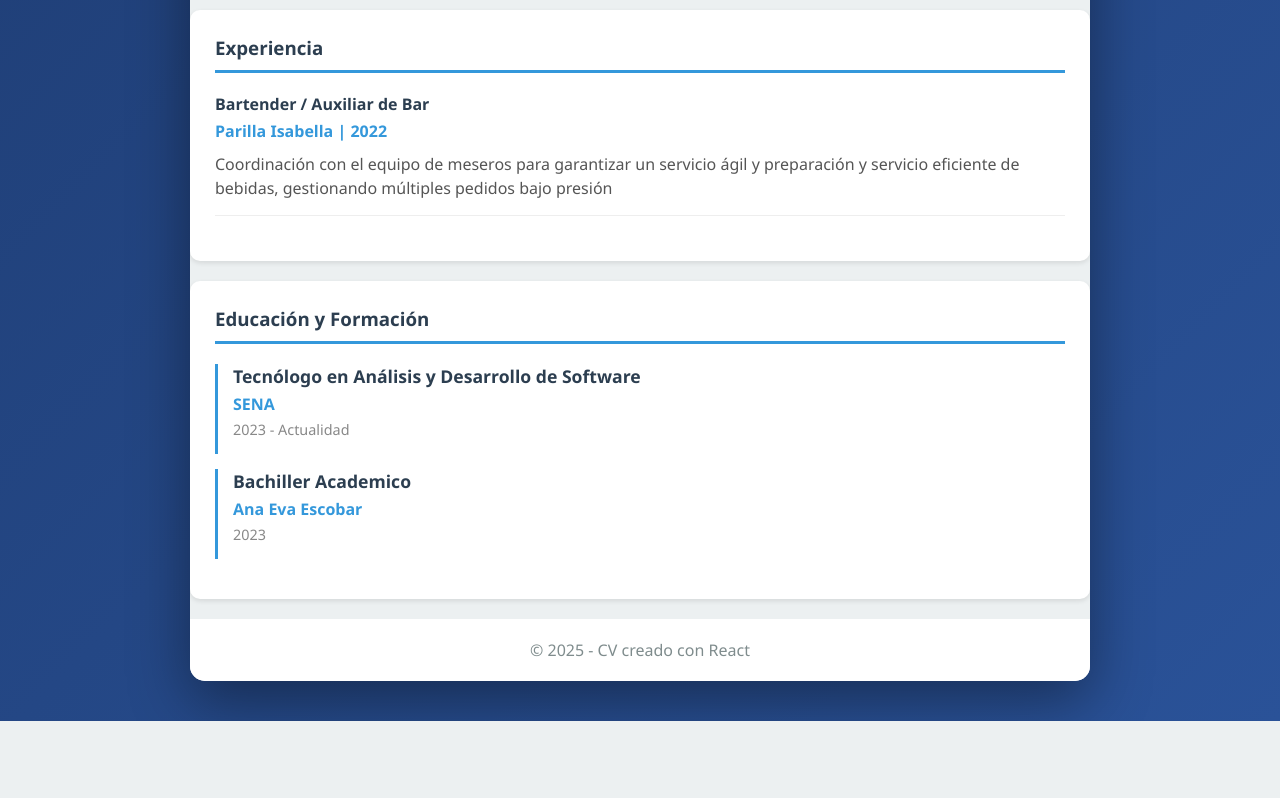
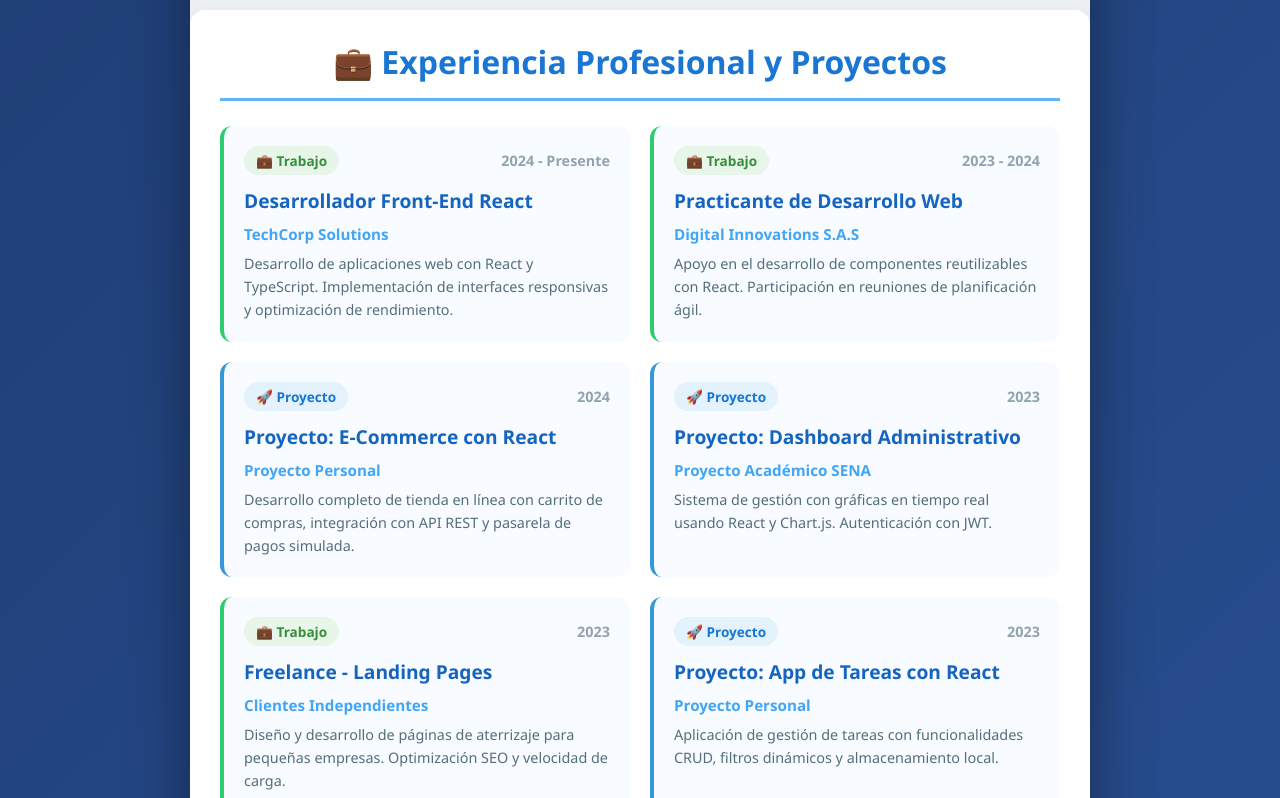
Before and after one commit to DaniGR09/cv-react-jeanmary-gonzalez, a React (Vite) app: page / in a window 1280 px wide. Shown: the part 520-1318 px from the top of the page. Before the commit the page ends 1241 px from the top, so only its background shows below. Built offline with nearby package versions, Linux system fonts and the light colour scheme.

Commit message:
feat: componente Experiencia dinamico con 10 cargos definidos

```diff
--- a/src/components/Experiencia.jsx
+++ b/src/components/Experiencia.jsx
@@ -1,23 +1,117 @@
 function Experiencia() {
   const experiencias = [
     {
-      cargo: "Bartender / Auxiliar de Bar",
-      empresa: "Parilla Isabella",
-      año: "2022",
-      descripcion: "Coordinación con el equipo de meseros para garantizar un servicio ágil y preparación y servicio eficiente de bebidas, gestionando múltiples pedidos bajo presión"
+      id: 1,
+      cargo: "Desarrollador Front-End React",
+      empresa: "TechCorp Solutions",
+      año: "2024 - Presente",
+      descripcion: "Desarrollo de aplicaciones web con React y TypeScript. Implementación de interfaces responsivas y optimización de rendimiento.",
+      tipo: "trabajo"
+    },
+    {
+      id: 2,
+      cargo: "Practicante de Desarrollo Web",
+      empresa: "Digital Innovations S.A.S",
+      año: "2023 - 2024",
+      descripcion: "Apoyo en el desarrollo de componentes reutilizables con React. Participación en reuniones de planificación ágil.",
+      tipo: "trabajo"
+    },
+    {
+      id: 3,
+      cargo: "Proyecto: E-Commerce con React",
+      empresa: "Proyecto Personal",
+      año: "2024",
+      descripcion: "Desarrollo completo de tienda en línea con carrito de compras, integración con API REST y pasarela de pagos simulada.",
+      tipo: "proyecto"
+    },
+    {
+      id: 4,
+      cargo: "Proyecto: Dashboard Administrativo",
+      empresa: "Proyecto Académico SENA",
+      año: "2023",
+      descripcion: "Sistema de gestión con gráficas en tiempo real usando React y Chart.js. Autenticación con JWT.",
+      tipo: "proyecto"
+    },
+    {
+      id: 5,
+      cargo: "Freelance - Landing Pages",
+      empresa: "Clientes Independientes",
+      año: "2023",
+      descripcion: "Diseño y desarrollo de páginas de aterrizaje para pequeñas empresas. Optimización SEO y velocidad de carga.",
+      tipo: "trabajo"
+    },
+    {
+      id: 6,
+      cargo: "Proyecto: App de Tareas con React",
+      empresa: "Proyecto Personal",
+      año: "2023",
+      descripcion: "Aplicación de gestión de tareas con funcionalidades CRUD, filtros dinámicos y almacenamiento local.",
+      tipo: "proyecto"
+    },
+    {
+      id: 7,
+      cargo: "Líder Técnico - Hackathon",
+      empresa: "SENA Hackathon 2024",
+      año: "2024",
+      descripcion: "Liderazgo de equipo de 4 personas en competencia de desarrollo. Creación de prototipo funcional en 48 horas.",
+      tipo: "trabajo"
+    },
+    {
+      id: 8,
+      cargo: "Proyecto: Clone de Netflix",
+      empresa: "Proyecto de Aprendizaje",
+      año: "2023",
+      descripcion: "Réplica de interfaz de Netflix consumiendo API de películas. Implementación de búsqueda y categorías dinámicas.",
+      tipo: "proyecto"
+    },
+    {
+      id: 9,
+      cargo: "Asistente de Soporte TI",
+      empresa: "CompuServicios Ltda",
+      año: "2022 - 2023",
+      descripcion: "Soporte técnico a usuarios finales, mantenimiento de equipos y resolución de incidencias de software.",
+      tipo: "trabajo"
+    },
+    {
+      id: 10,
+      cargo: "Proyecto: Portfolio Personal Interactivo",
+      empresa: "Proyecto Personal",
+      año: "2024",
+      descripcion: "Portafolio web con animaciones, modo oscuro/claro y sección de proyectos con filtros interactivos.",
+      tipo: "proyecto"
     }
   ];
 
   return (
     <section style={styles.section}>
-      <h3 style={styles.titulo}>Experiencia</h3>
-      {experiencias.map((exp, index) => (
-        <div key={index} style={styles.item}>
-          <h4 style={styles.cargo}>{exp.cargo}</h4>
-          <p style={styles.empresa}>{exp.empresa} | {exp.año}</p>
-          <p style={styles.descripcion}>{exp.descripcion}</p>
-        </div>
-      ))}
+      <h3 style={styles.titulo}>💼 Experiencia Profesional y Proyectos</h3>
+      <div style={styles.grid}>
+        {experiencias.map((exp) => (
+          <div
+            key={exp.id}
+            style={{
+              ...styles.card,
+              borderLeft: exp.tipo === 'proyecto'
+                ? '4px solid #3498db'
+                : '4px solid #2ecc71'
+            }}
+          >
+            <div style={styles.cardHeader}>
+              <span style={{
+                ...styles.badge,
+                backgroundColor: exp.tipo === 'proyecto' ? '#e3f2fd' : '#e8f5e9',
+                color: exp.tipo === 'proyecto' ? '#1976d2' : '#388e3c'
+              }}>
+                {exp.tipo === 'proyecto' ? '🚀 Proyecto' : '💼 Trabajo'}
+              </span>
+              <span style={styles.año}>{exp.año}</span>
+            </div>
+            <h4 style={styles.cargo}>{exp.cargo}</h4>
+            <p style={styles.empresa}>{exp.empresa}</p>
+            <p style={styles.descripcion}>{exp.descripcion}</p>
+          </div>
+        ))}
+      </div>
     </section>
   );
 }
@@ -25,34 +119,67 @@ function Experiencia() {
 const styles = {
   section: {
     backgroundColor: 'white',
-    padding: '25px',
-    borderRadius: '10px',
-    marginBottom: '20px',
-    boxShadow: '0 2px 5px rgba(0,0,0,0.1)'
+    padding: '30px',
+    borderRadius: '15px',
+    marginBottom: '25px',
+    boxShadow: '0 4px 15px rgba(100, 181, 246, 0.15)'
   },
   titulo: {
-    color: '#2c3e50',
-    borderBottom: '3px solid #3498db',
-    paddingBottom: '10px',
-    marginBottom: '20px'
+    color: '#1976d2',
+    fontSize: '2em',
+    marginBottom: '25px',
+    textAlign: 'center',
+    borderBottom: '3px solid #64b5f6',
+    paddingBottom: '15px'
   },
-  item: {
-    marginBottom: '20px',
-    paddingBottom: '15px',
-    borderBottom: '1px solid #eee'
+  grid: {
+    display: 'grid',
+    gridTemplateColumns: 'repeat(auto-fit, minmax(300px, 1fr))',
+    gap: '20px'
+  },
+  card: {
+    backgroundColor: '#f8fbff',
+    padding: '20px',
+    borderRadius: '12px',
+    transition: 'transform 0.3s ease, box-shadow 0.3s ease',
+    cursor: 'pointer',
+    ':hover': {
+      transform: 'translateY(-5px)'
+    }
+  },
+  cardHeader: {
+    display: 'flex',
+    justifyContent: 'space-between',
+    alignItems: 'center',
+    marginBottom: '12px'
+  },
+  badge: {
+    padding: '5px 12px',
+    borderRadius: '20px',
+    fontSize: '0.85em',
+    fontWeight: 'bold'
+  },
+  año: {
+    color: '#90a4ae',
+    fontSize: '0.9em',
+    fontWeight: 'bold'
   },
   cargo: {
-    color: '#2c3e50',
-    margin: '0 0 5px 0'
+    color: '#1565c0',
+    margin: '10px 0',
+    fontSize: '1.2em',
+    fontWeight: 'bold'
   },
   empresa: {
-    color: '#3498db',
-    margin: '0 0 10px 0',
-    fontWeight: 'bold'
+    color: '#42a5f5',
+    margin: '8px 0',
+    fontWeight: '600',
+    fontSize: '0.95em'
   },
   descripcion: {
-    color: '#555',
-    lineHeight: '1.5'
+    color: '#546e7a',
+    lineHeight: '1.6',
+    fontSize: '0.9em'
   }
 };
 
```
